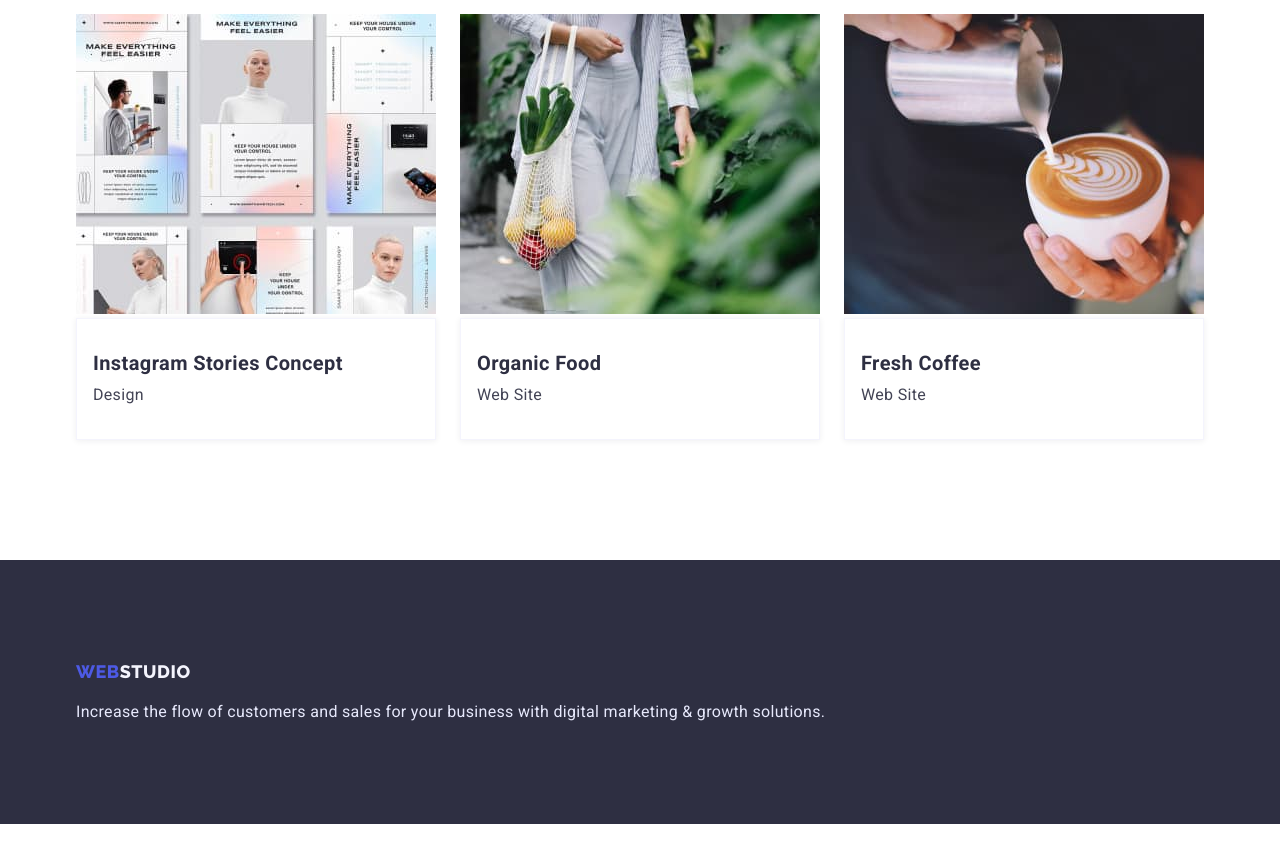
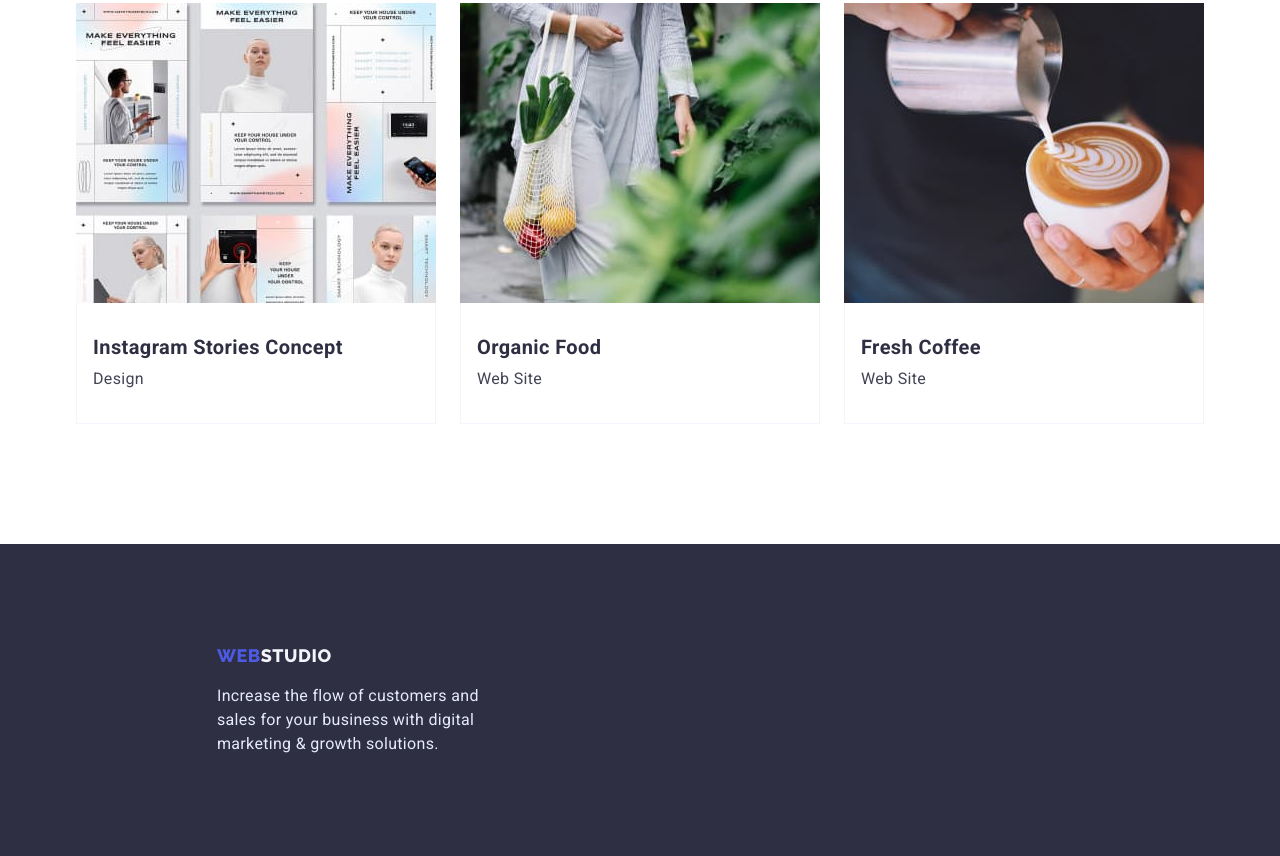
Before and after one commit to TatyanaVoloshko/goit-markup-hw-03, a plain HTML site: page portfolio.html in a window 1280 px wide. Shown: the part 1225-2081 px from the top of the page. Before the commit the page ends 2049 px from the top, so only its background shows below. Drawn offline with nearby package versions, Linux system fonts and the light colour scheme.

Commit message:
corrected styles

```diff
--- a/css/styles.css
+++ b/css/styles.css
@@ -12,6 +12,11 @@ ul {
     margin-top: 0;
     margin-bottom: 0;
     padding-left: 0;
+}
+
+img {
+    display: block;
+    max-width: 100%;
 }
 
 :root {
@@ -30,6 +35,11 @@ body {
     background-color: #FFFFFF;
 }
 
+
+.header {
+    box-shadow: 0px 2px 1px rgba(46, 47, 66, 0.08), 0px 1px 1px rgba(46, 47, 66, 0.16), 0px 1px 6px rgba(46, 47, 66, 0.08);
+}
+
 .conteiner {
     width: 1158px;
     padding-right: 15px;
@@ -42,7 +52,7 @@ body {
     align-items: center;
 
     background: #FFFFFF;
-    box-shadow: 0px 2px 1px rgba(46, 47, 66, 0.08), 0px 1px 1px rgba(46, 47, 66, 0.16), 0px 1px 6px rgba(46, 47, 66, 0.08);
+
 }
 
 .navigation-conteiner {
@@ -128,6 +138,9 @@ margin-right: 40px;
     line-height: 1.5;
     letter-spacing: 0.02em;
     text-decoration: none;
+
+    padding-top: 24px;
+    padding-bottom: 24px;
 }
 
 .list-contacts:hover,
@@ -199,6 +212,11 @@ margin-right: 40px;
     padding: 0;
 }
 
+.list-pluses-li{
+    flex-basis: calc((100% - 3 * 24px) / 4);
+}
+
+
 .list-pluses-li:not(:last-child) {
     margin-right: 24px;
 }
@@ -211,7 +229,7 @@ margin-right: 40px;
     color: var(--dark);
 
     margin: 0 0 8px 0;
-    flex-basis: calc((100% - 3 * 24px) / 4);
+
 }
 
 .list-advanteges {
@@ -367,6 +385,7 @@ padding-bottom: 120px;
     box-shadow: 0px 1px 6px rgba(46, 47, 66, 0.08), 0px 1px 1px rgba(46, 47, 66, 0.16), 0px 2px 1px rgba(46, 47, 66, 0.08);
     border-radius: 4px;
     color: #FFFFFF;
+    border-color: transparent;
 }
 
 .filter-btn:active
@@ -408,8 +427,17 @@ padding-bottom: 120px;
 .portfolio-conteiner {
     padding-top: 32px;
     padding-bottom: 32px;
-    border: 0.5px solid #F4F4FD;
-    box-shadow: 0px 1px 6px rgba(46, 47, 66, 0.08);
+    padding-left: 16px;
+
+    border-right-width: 0.5px;
+    border-bottom-width: 0.5px;
+    border-left-width: 0.5px;
+    border-right-style: solid;
+    border-bottom-style: solid;
+    border-left-style: solid;
+    border-right-color: rgb(244, 244, 253);
+    border-bottom-color: rgb(244, 244, 253);
+    border-left-color: rgb(244, 244, 253);
 }
 
 .list-portfolio{
@@ -421,7 +449,6 @@ padding-bottom: 120px;
 
 
     margin-bottom: 8px;
-    padding-left: 16px;
 }
 
 .portfolio-jobs{
@@ -431,8 +458,6 @@ padding-bottom: 120px;
     color: var(--text);
 
     margin: 0;
-
-    padding-left: 16px;
 }
 
 
@@ -469,10 +494,21 @@ padding-bottom: 120px;
     color: var(--primary-brand);
 }
 
+.footer-conteiner {
+    width: 264px;
+
+}
+
+.footer-logo-reason {
+    padding-left: 156px;
+}
+
 .reason{
     font-size: 16px;
     line-height: 1.5;
     letter-spacing: 0.02em;
     color: var(--accent);
     margin-top: 16px;
+
+
 }
--- a/portfolio.html
+++ b/portfolio.html
@@ -139,12 +139,14 @@
         </section>
       </main>
       <footer class="footer">
-        <div class="conteiner">
+        <div class="conteiner footer-logo-reason">
         <a href="#" class="logo-bottom"><span class="web-bottom">Web</span><span class="stidio-botton">Studio</span></a>
+        <div class="footer-conteiner">
         <p class="reason">
           Increase the flow of customers and sales for your business with digital
           marketing & growth solutions.
         </p>
       </div>
+      </div>
       </footer>
 </html>
```
Also changed, not shown: index.html (+3 -1 lines).
